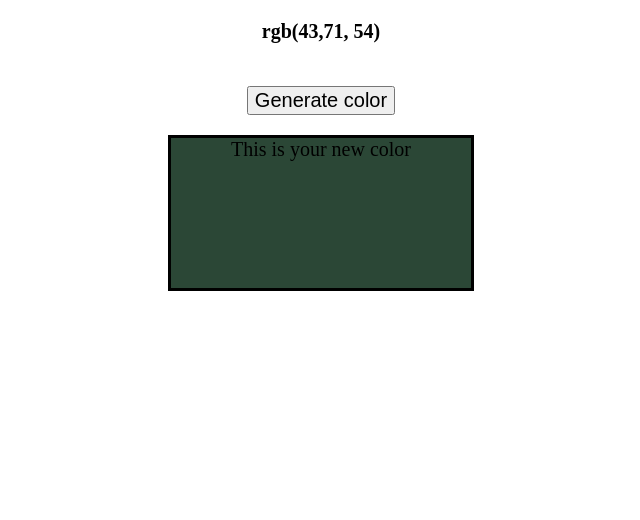
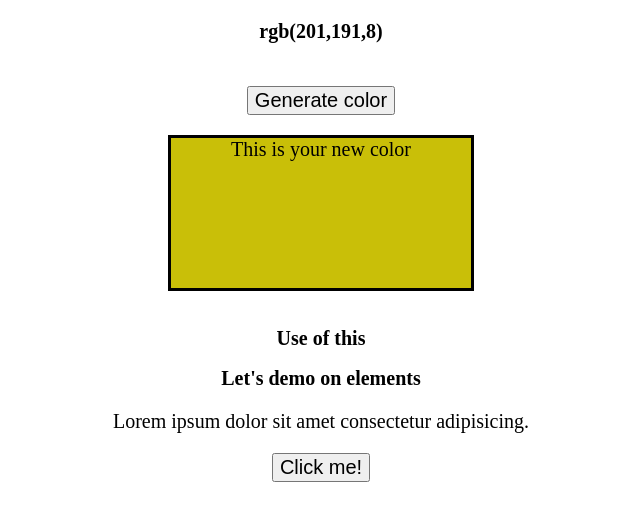
Before and after one commit to Aurwa/Javascript_Udemy, a plain HTML site: page JS - Part 10/index.html in a window 1280 px wide. Both pictures are taken after a click on the button "Generate color". Shown: the whole page, without its empty margins (319-959 px from the left). Drawn offline with Linux system fonts and the light colour scheme.

Commit message:
events_js

```diff
--- a/JS - Part 10/index.html
+++ b/JS - Part 10/index.html
@@ -8,13 +8,18 @@
   </head>
 
   <body>
-    <!-- <button>Click Me</button>
-    <button>Like Me</button> -->
     <h3>Generate a Random Color</h3>
     <br />
     <button>Generate color</button>
     <br />
     <div>This is your new color</div>
+    <br />
+
+    <h1>Use of this</h1>
+    <h2>Let's demo on elements</h2>
+    <p>Lorem ipsum dolor sit amet consectetur adipisicing.</p>
+    <button id="btn">Click me!</button>
+
     <script src="script.js"></script>
   </body>
 </html>
--- a/JS - Part 10/script.js
+++ b/JS - Part 10/script.js
@@ -22,6 +22,7 @@ function clicked() {
 }
 */
 
+/*
 let btn = document.querySelector("button");
 let div = document.querySelector("div");
 let h3 = document.querySelector("h3");
@@ -42,3 +43,43 @@ function generateColor() {
   let color = `rgb(${red},${green}, ${blue})`;
   return color;
 }
+*/
+
+let btn = document.querySelector("button");
+let div = document.querySelector("div");
+let h3 = document.querySelector("h3");
+
+btn.addEventListener("click", function () {
+  let randomColor = changeColor();
+  div.style.backgroundColor = randomColor;
+  h3.innerText = randomColor;
+});
+
+function changeColor() {
+  let red = Math.floor(Math.random() * 255);
+  let green = Math.floor(Math.random() * 255);
+  let blue = Math.floor(Math.random() * 255);
+  let color = `rgb(${red},${green},${blue})`;
+  return color;
+}
+
+/*
+Event Handler Assignment (e.g., btn.onclick = clicked;):
+In the previous example, you assigned a function to handle an event. You want the function to be called later when the event occurs (e.g., when the button is clicked). Therefore, you use btn.onclick = clicked; without the parentheses, because you're only assigning the function itself, not calling it immediately.
+
+Function Call and Assignment (e.g., let randomColor = generateColor();):
+Here, you're calling the generateColor function to immediately execute it and retrieve the result. You need the result right away to use in your code (to update the text and background color). Hence, you use parentheses to invoke the function.
+*/
+
+let testBtn = document.querySelector("#btn");
+let p = document.querySelector("p");
+let h1 = document.querySelector("h1");
+let h2 = document.querySelector("h2");
+
+p.addEventListener("click", changeCol);
+testBtn.addEventListener("click", changeCol);
+
+function changeCol() {
+  console.log(this);
+  this.style.backgroundColor = "red";
+}
```
